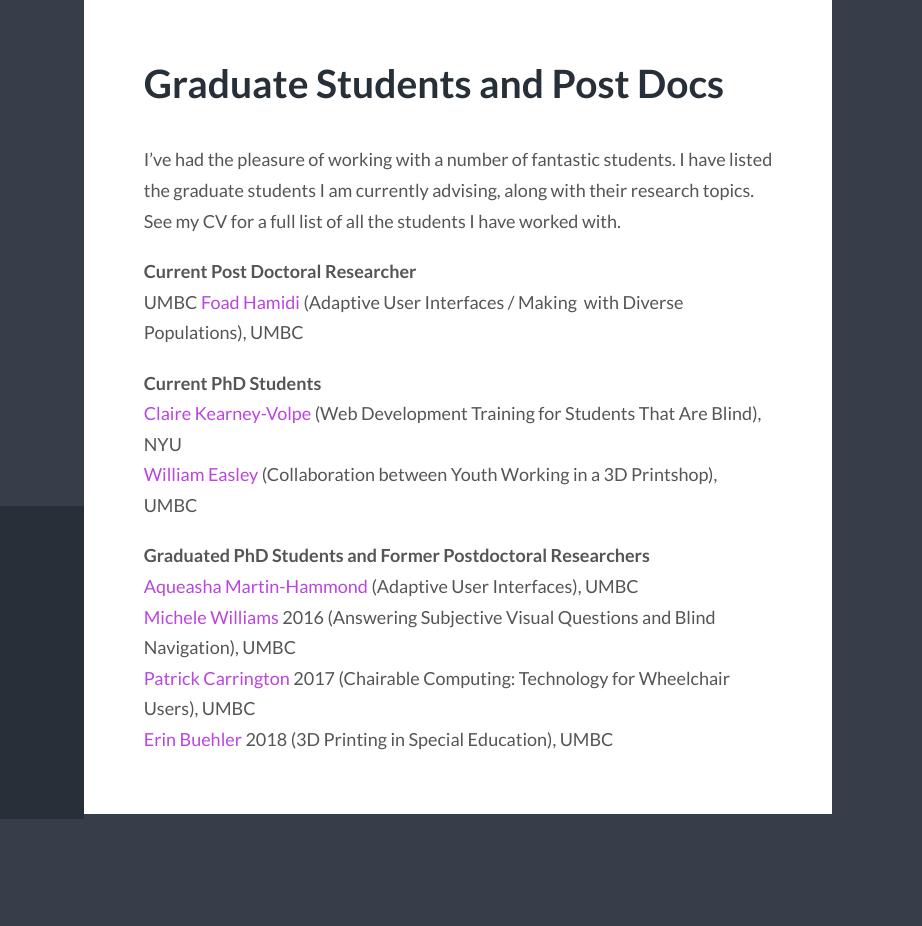
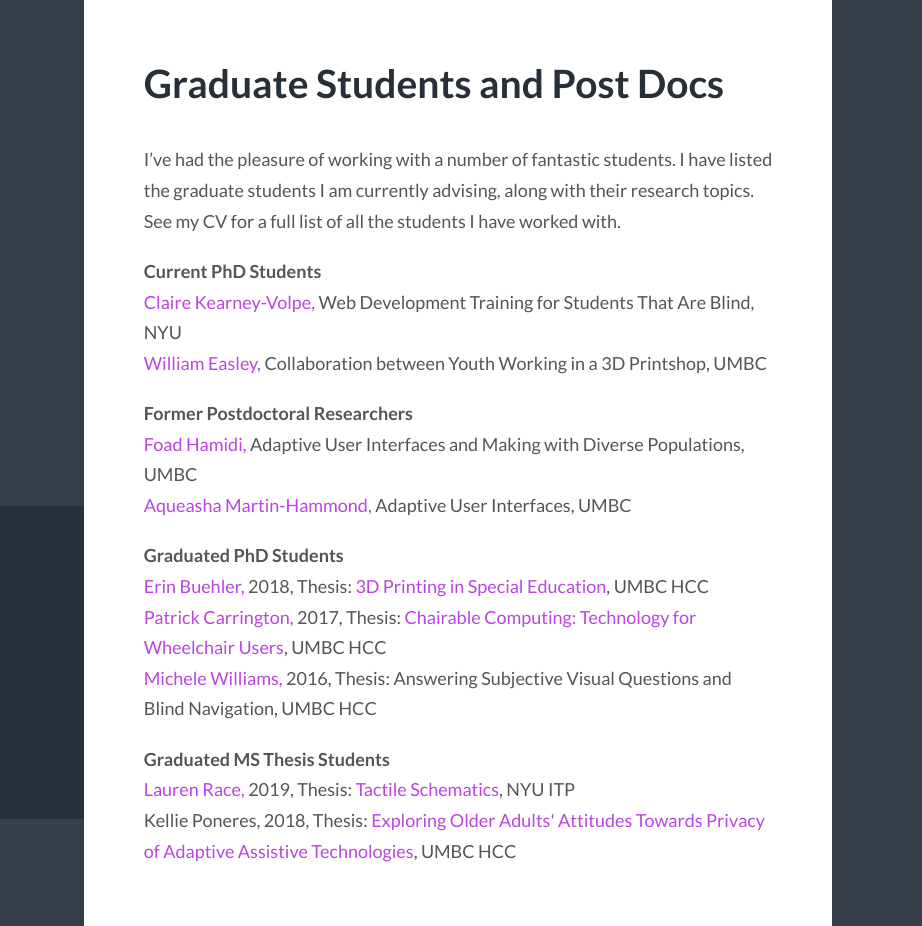
Before and after one commit to amyhurst/amyhurst.github.io, a plain HTML site: page students/index.html in a window 1280 px wide. Shown: the full height of the page, 358-1280 px from the left. Before the commit the page ends 872 px from the top, so only its background shows below. Drawn offline with Linux system fonts and the light colour scheme.

Commit message:
updated students page with completed thesis (MS and PhD)

```diff
--- a/students/index.html
+++ b/students/index.html
@@ -66,21 +66,28 @@
 
 	<div class="entry-content">
 		<p>I&#8217;ve had the pleasure of working with a number of fantastic students. I have listed the graduate students I am currently advising, along with their research topics.  See my CV for a full list of all the students I have worked with.</p>
-<p><strong>Current Post Doctoral Researcher<br />
-</strong>
-UMBC <a href="http://foadhamidi.com/">Foad Hamidi</a> (Adaptive User Interfaces / Making  with Diverse Populations), UMBC<br>
+<!-- <p><strong>Current Post Doctoral Researcher<br />
+</strong> -->
 
 <p><strong>Current PhD Students</strong><br />
-<a href="https://www.clairekv.com/">Claire Kearney-Volpe</a> (Web Development Training for Students That Are Blind), NYU <br>
-<a href="http://www.williamberkleyeasley.com/">William Easley </a>(Collaboration between Youth Working in a 3D Printshop), UMBC<br>
+<a href="https://www.clairekv.com/">Claire Kearney-Volpe,</a> Web Development Training for Students That Are Blind, NYU <br>
+<a href="http://www.williamberkleyeasley.com/">William Easley, </a>Collaboration between Youth Working in a 3D Printshop, UMBC<br>
 
-<p><strong>Graduated PhD Students and Former Postdoctoral Researchers<br /></strong>
-<a href="http://aqueashamarie.com/">Aqueasha Martin-Hammond</a> (Adaptive User Interfaces), UMBC<br>
-<a href="http://michele-williams.com/">Michele Williams</a> 2016 (Answering Subjective Visual Questions and Blind Navigation), UMBC<br >
-<a href="http://patrickcarrington.com/">Patrick Carrington </a> 2017 (Chairable Computing: Technology for Wheelchair Users), UMBC <br>
-<a href="http://erinbuehler.com/">Erin Buehler</a> 2018 (3D Printing in Special Education), UMBC <br>
+<p><strong>Former Postdoctoral Researchers<br /></strong>
+<a href="http://foadhamidi.com/">Foad Hamidi,</a> Adaptive User Interfaces and Making with Diverse Populations, UMBC <br>
+<a href="http://aqueashamarie.com/">Aqueasha Martin-Hammond,</a> Adaptive User Interfaces, UMBC<br>
+
+<p><strong>Graduated PhD Students<br /></strong>
+<a href="http://erinbuehler.com/">Erin Buehler,</a> 2018, Thesis: <a href="/publications/BuehlerExploring_Inclusive_Learning.pdf"> 3D Printing in Special Education</a>, UMBC HCC <br>
+<a href="http://patrickcarrington.com/">Patrick Carrington, </a> 2017, Thesis: <a href="/publications/Carrington-Chairable_Computing.pdf"> Chairable Computing: Technology for Wheelchair Users</a>, UMBC HCC <br>
+<a href="https://scholar.google.com/citations?user=1IfsBJEAAAAJ&hl=en">Michele Williams,</a> 2016, Thesis: Answering Subjective Visual Questions and Blind Navigation, UMBC HCC <br>
 </p>
 
+<p><strong>Graduated MS Thesis Students<br /></strong>
+	<a href="https://www.laurenrace.com/">Lauren Race, </a> 2019, Thesis: <a href="https://tactileschematics.com/">Tactile Schematics</a>, NYU ITP <br>
+	Kellie Poneres, 2018, Thesis: <a href="/publications/Poneres-Exploring_Older_Adults&#39;_Attitu.pdf"> Exploring Older Adults&#39; Attitudes Towards Privacy of Adaptive Assistive Technologies</a>, UMBC HCC <br>
+
+</p>
 				</div><!-- .entry-content -->
 	</article><!-- #post-## -->
 
```
